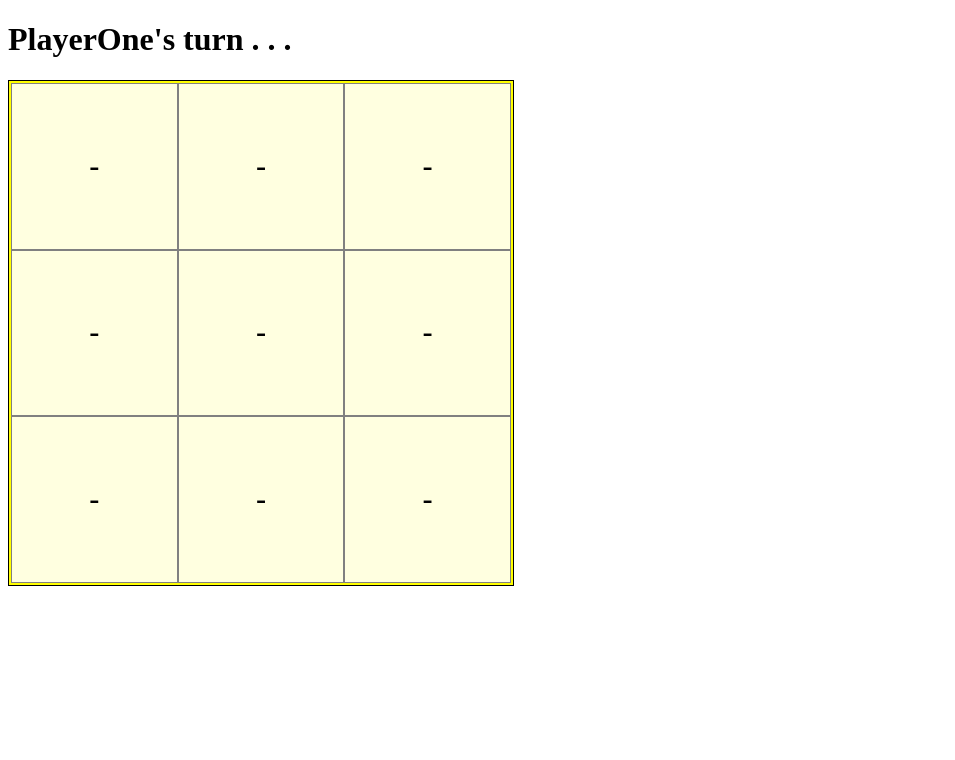
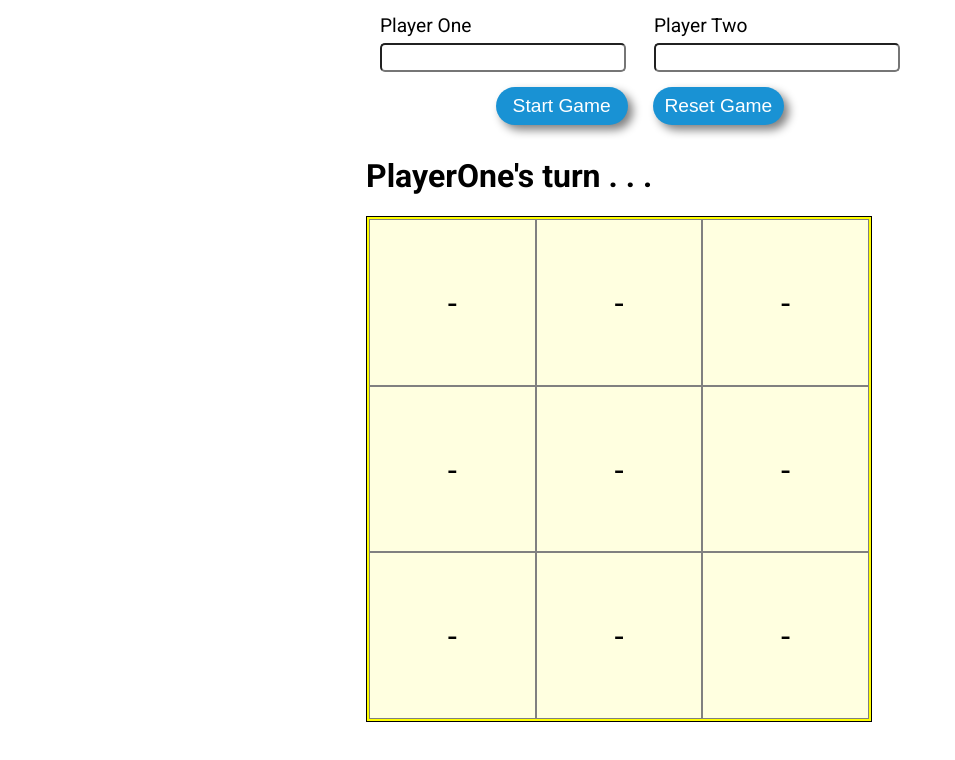
Before and after one commit to JoeyParshley/TicTacToe, a plain HTML site: page index.html in a window 1280 px wide. Shown: the whole page, without its empty margins (0-955 px from the left). Drawn offline with Linux system fonts and the light colour scheme.

Commit message:
Add Name Fields and Buttons

```diff
--- a/index.html
+++ b/index.html
@@ -5,10 +5,36 @@
     <meta name="viewport" content="width=device-width, initial-scale=1.0" />
     <link rel="stylesheet" href="./styles/ticTacToe.css" />
     <script src="./scripts/ticTacToe.js" defer></script>
+    <link rel="preconnect" href="https://fonts.googleapis.com" />
+    <link rel="preconnect" href="https://fonts.gstatic.com" crossorigin />
+    <link
+      href="https://fonts.googleapis.com/css2?family=Roboto:ital,wght@0,100..900;1,100..900&display=swap"
+      rel="stylesheet"
+    />
+    <link
+      href="https://fonts.googleapis.com/icon?family=Material+Icons"
+      rel="stylesheet"
+    />
+
     <title>Tic Tac Toe</title>
   </head>
   <body>
     <div class="container">
+      <form action="#">
+        <fieldset>
+          <label for="player-1">Player One</label
+          ><input type="text" id="player-1" name="player-1" />
+        </fieldset>
+        <fieldset>
+          <label for="player-2">Player Two</label
+          ><input type="text" id="player-2" name="player-2" />
+        </fieldset>
+        <fieldset class="buttons">
+          <button id="start">Start Game</button>
+          <button id="reset">Reset Game</button>
+        </fieldset>
+      </form>
+
       <h1 class="turn"></h1>
       <div class="board"></div>
     </div>
--- a/styles/ticTacToe.css
+++ b/styles/ticTacToe.css
@@ -1,3 +1,51 @@
+.container {
+  display: grid;
+  width: 800px;
+  height: 1000%;
+  margin: auto;
+  justify-content: center;
+  align-items: center;
+  font-family: "Roboto", sans-serif;
+}
+form {
+  display: grid;
+  grid-template-columns: repeat(2, 1fr);
+  fieldset {
+    border: none;
+    display: grid;
+    grid-template-rows: repeat(2, 1fr);
+    &.buttons {
+      grid-column: 1 / 3;
+      grid-template-columns: repeat(2, 1fr);
+      grid-template-rows: 1fr;
+      justify-self: center;
+      align-items: center;
+      gap: 25px;
+    }
+    input[type="text"] {
+      padding: 2px 5px;
+      border-radius: 5px;
+      font-size: 18px;
+    }
+    label {
+      font-size: 1.2rem;
+    }
+    button {
+      background: rgb(25, 146, 212);
+      box-shadow: 5px 5px 10px gray;
+      border: none;
+      padding: 8px 12px;
+      font-size: 1.2rem;
+      border-radius: 20px;
+      color: white;
+      cursor: pointer;
+      &:hover {
+        box-shadow: 2px 2px 5px gray;
+      }
+    }
+  }
+}
+
 .board {
   display: grid;
   height: 500px;
```
Also changed, not shown: 1 other file.
